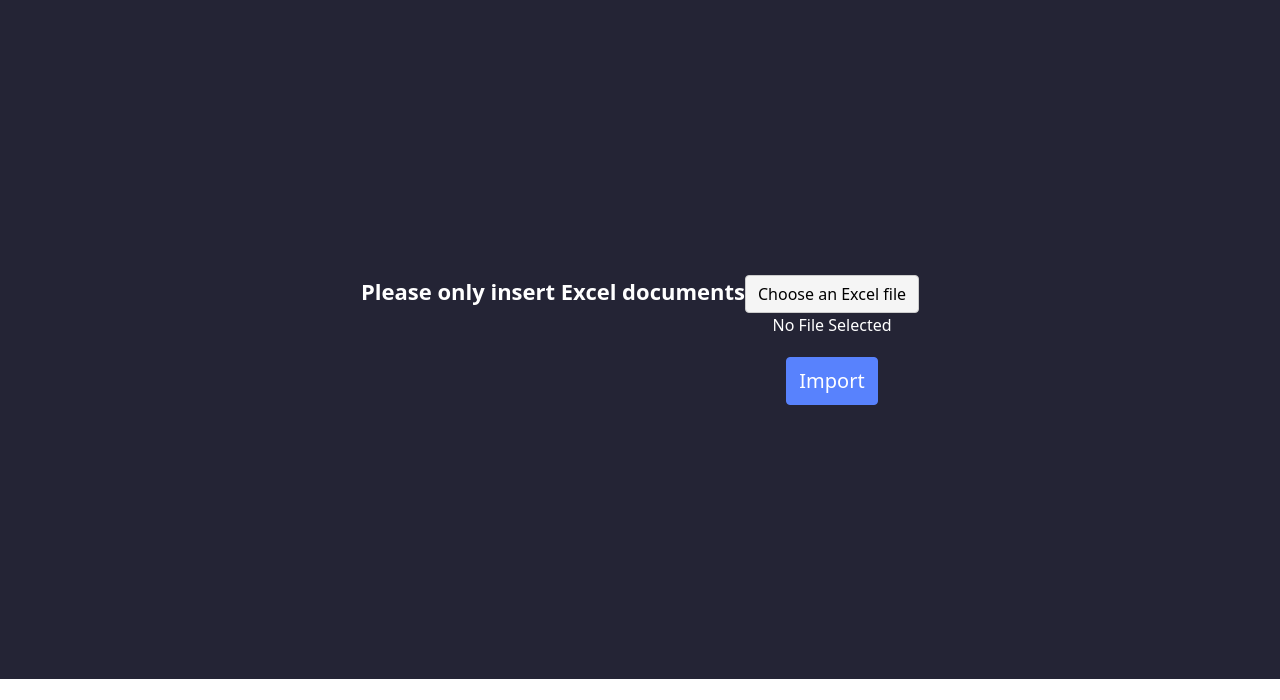
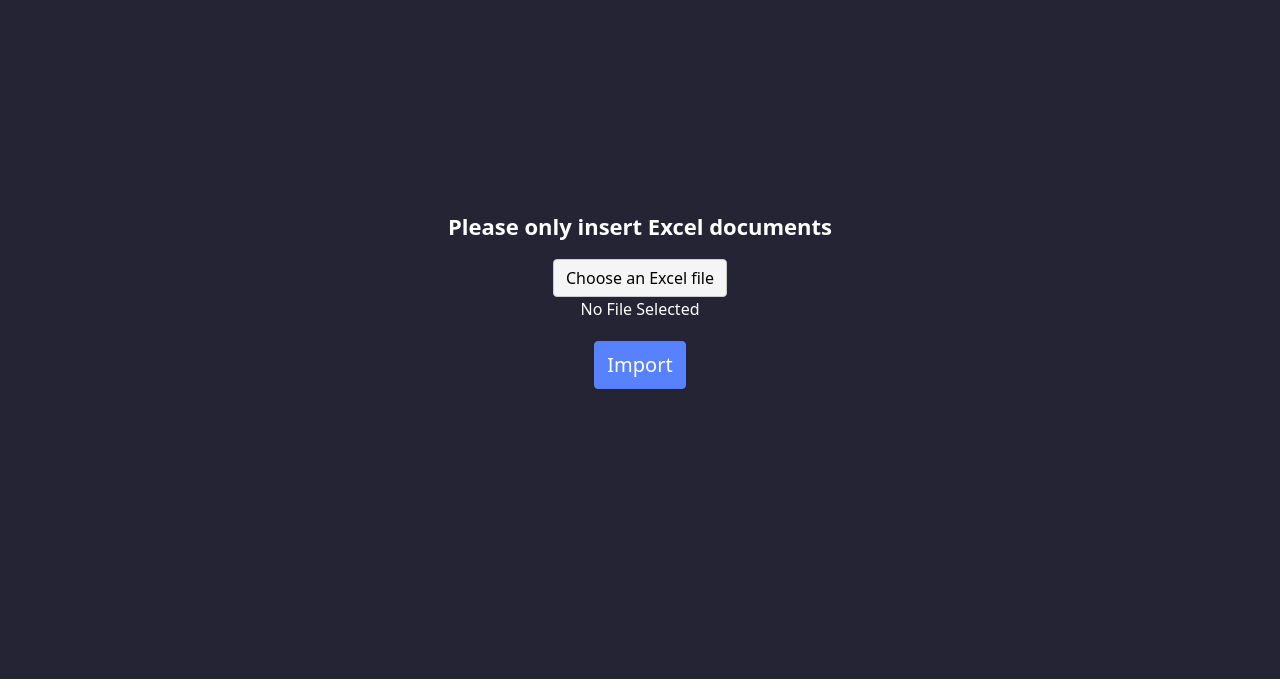
Before and after one commit to jgpeachey/ROUS, a Django app: page /fileupload.html in a window 1280 px wide. Shown: the part 72-772 px from the top of the page. Run offline with Django 4.2, Linux system fonts and the light colour scheme; some libraries are stand-ins or nearby versions.

Commit message:
fixed html page positioning

```diff
--- a/ROUSProj/ROUSApp/static/css/style.css
+++ b/ROUSProj/ROUSApp/static/css/style.css
@@ -160,6 +160,7 @@ body {
     display: flex;
     flex-direction: column;
     align-items: center;
+    position: relative;
 }
 
 .swal-title {
--- a/ROUSProj/ROUSApp/templates/fileupload.html
+++ b/ROUSProj/ROUSApp/templates/fileupload.html
@@ -41,7 +41,6 @@
 
             <div class="message-container">
                 <p class="message-text">Please only insert Excel documents</p>
-            </div>
                 <div class="input-container">
                     <label for="excel_file" class="custom-file-upload">
                         Choose an Excel file
@@ -49,8 +48,9 @@
                     </label>
                     <span id="file_label">No File Selected</span>
                     <input class="inputbut" id="import_button" type="submit" value="Import" onclick="postExcel()">
-<!--                <button class="inputbut" onclick="importExcel()">Import</button> &lt;!&ndash;type="submit"&ndash;&gt;-->
                 </div>
+            </div>
+
     </div>
 
     <script>
```
Lines whose indentation alone changed are shown as unchanged.
